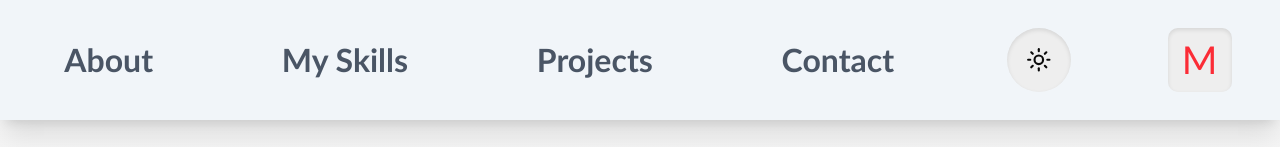
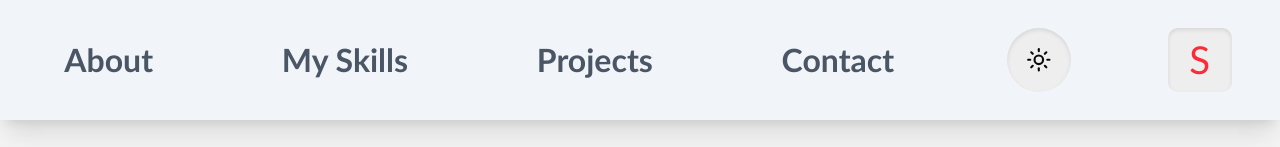
Before and after one commit to nssharma2000/portfolio-site, a Next.js app: page / in a window 1280 px wide. Shown: the top 147 px of the page. Built offline with nearby package versions, Linux system fonts and the light colour scheme.

Commit message:
Fixed problem with theme2

```diff
--- a/src/app/contact/page.tsx
+++ b/src/app/contact/page.tsx
@@ -26,7 +26,7 @@ export default function Contact() {
 
   const [mounted, setMounted] = useState(false)
 
-  const [theme2, setTheme2] = useState<string>("m")
+  const [theme2, setTheme2] = useState<string | null>(localStorage.getItem("theme2"))
 
   const [showFranchiseMessage, setShowFranchiseMessage] = useState(false)
 
--- a/src/app/page.tsx
+++ b/src/app/page.tsx
@@ -26,7 +26,7 @@ export default function Home() {
 
   const [mounted, setMounted] = useState(false)
 
-  const [theme2, setTheme2] = useState<string>("m")
+  const [theme2, setTheme2] = useState<string | null>(localStorage.getItem("theme2"))
 
   const [showFranchiseMessage, setShowFranchiseMessage] = useState(false)
 
--- a/src/app/projects/page.tsx
+++ b/src/app/projects/page.tsx
@@ -26,7 +26,7 @@ export default function Projects() {
 
   const [mounted, setMounted] = useState(false)
 
-  const [theme2, setTheme2] = useState<string>("m")
+  const [theme2, setTheme2] = useState<string | null>(localStorage.getItem("theme2"))
 
   const [showFranchiseMessage, setShowFranchiseMessage] = useState(false)
 
--- a/src/app/skills/page.tsx
+++ b/src/app/skills/page.tsx
@@ -23,7 +23,7 @@ export default function Skills() {
 
   const [mounted, setMounted] = useState(false)
 
-  const [theme2, setTheme2] = useState<string>("m")
+  const [theme2, setTheme2] = useState<string | null>(localStorage.getItem("theme2"))
 
   const [showFranchiseMessage, setShowFranchiseMessage] = useState(false)
 
```
